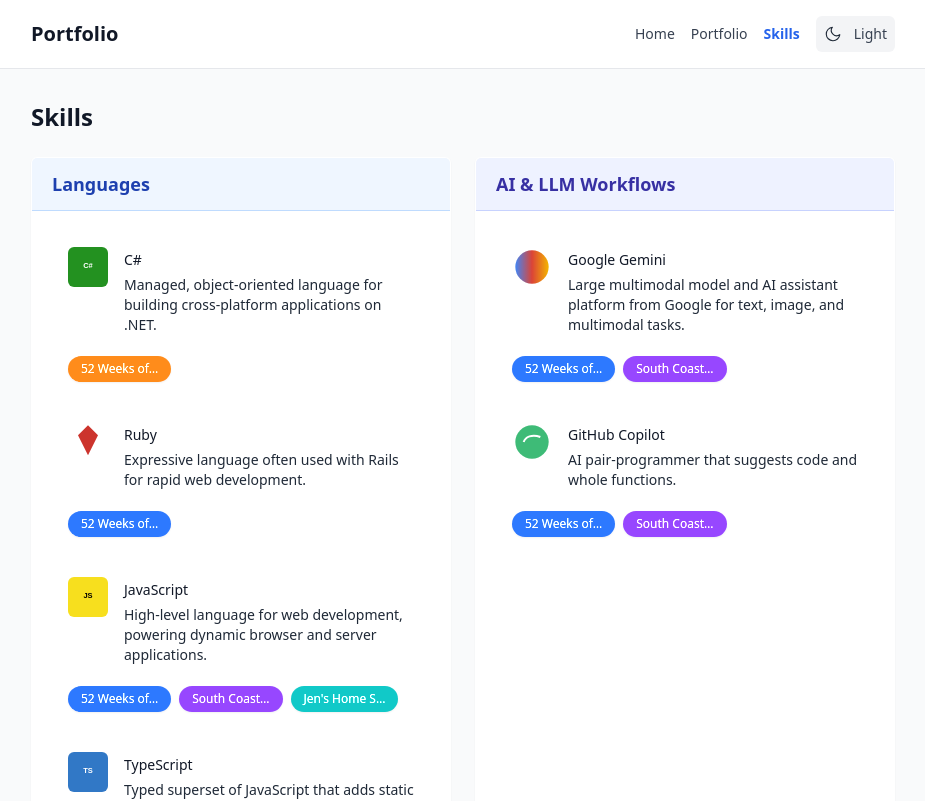
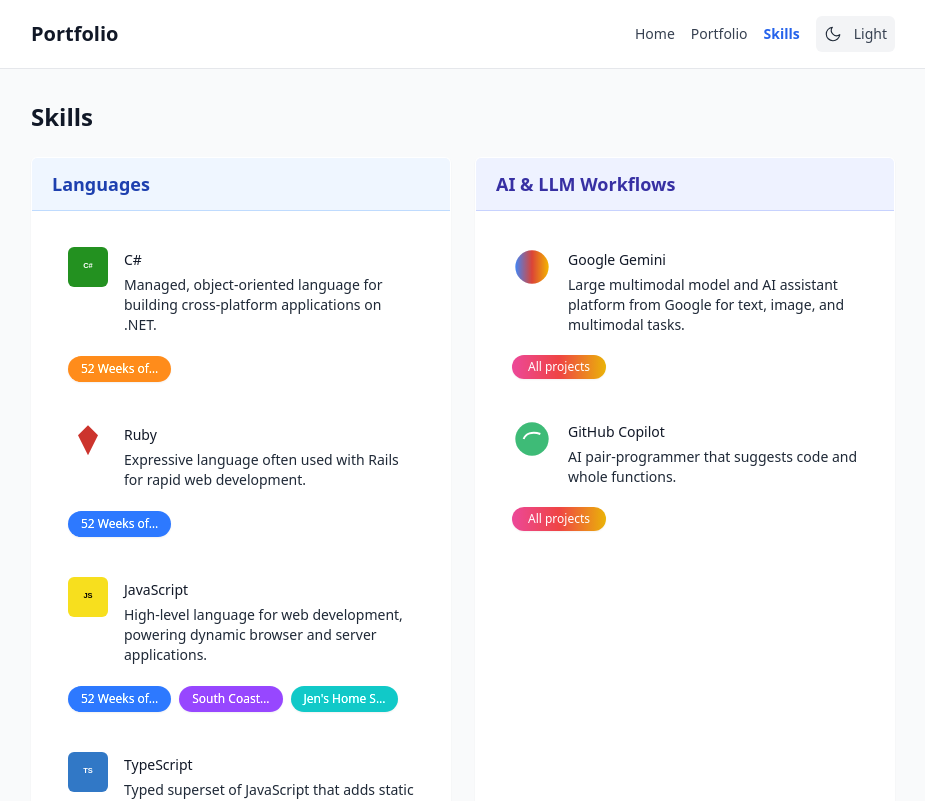
Before and after one commit to nlblunt/professional-portfolio, a React (Vite) app: page /skills in a window 1280 px wide. Shown: the top 801 px of the page, without its empty margins (177-1102 px from the left). Built offline with nearby package versions, Linux system fonts and the light colour scheme.

Commit message:
feat(skills): show 'All projects' gradient badge for core platform and AI skills

```diff
--- a/src/pages/Skills.tsx
+++ b/src/pages/Skills.tsx
@@ -12,6 +12,8 @@
 }
 
 export default function Skills() {
+  const aggregateSkills = ['Ubuntu', 'Git', 'GitHub', 'WSL (Windows Subsystem for Linux)', 'Google Gemini', 'GitHub Copilot']
+
   return (
     <section>
       <h1 className="text-2xl font-bold mb-6">Skills</h1>
@@ -53,7 +55,7 @@
 
                       {usedIn.length > 0 && (
                         <div className="mt-2 flex items-center gap-2">
-                          {s.name === 'Ubuntu' ? (
+                          {aggregateSkills.includes(s.name) ? (
                             <a
                               href="/portfolio"
                               title="All projects"
```
